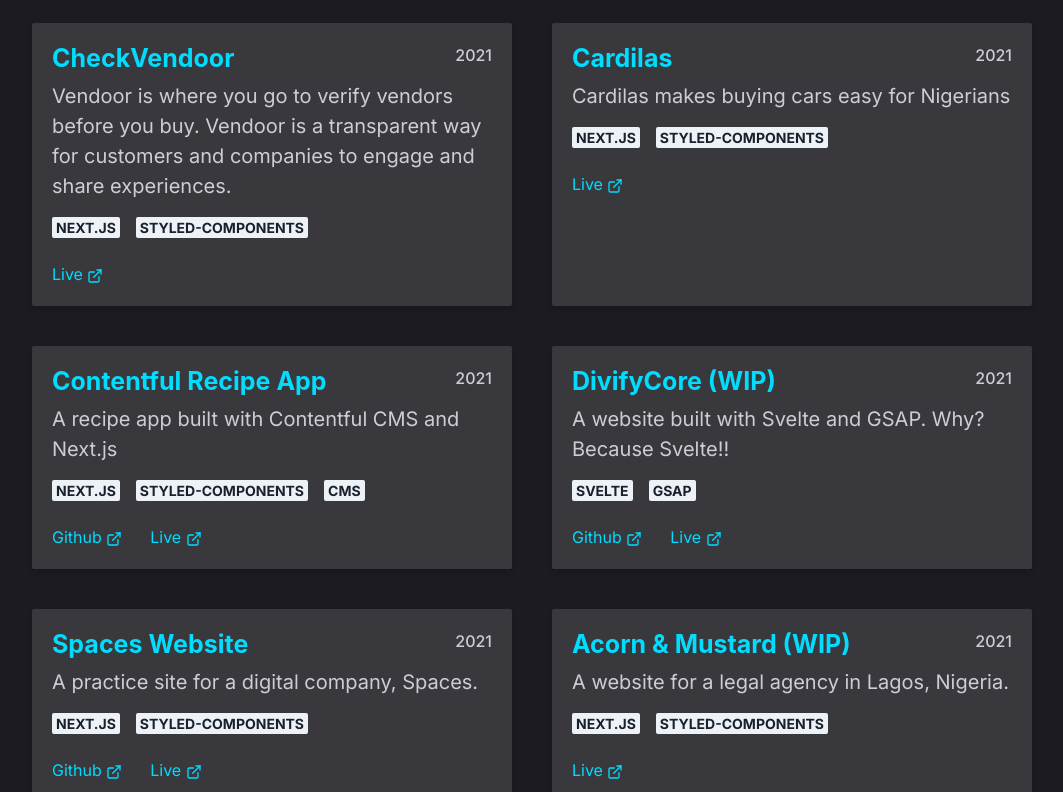
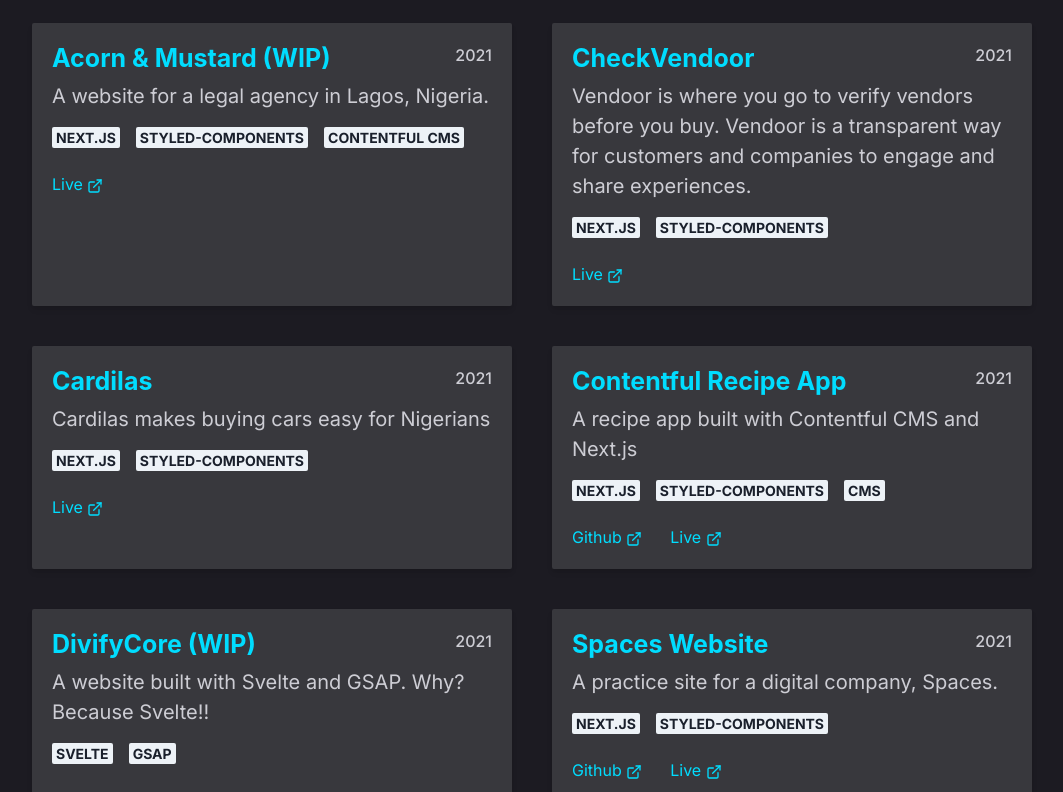
Before and after one commit to nefejames/my-portfolio-v3, a Next.js app: page / in a window 1280 px wide. Shown: the part 547-1339 px from the top of the page, without its empty margins (108-1171 px from the left). Built offline with nearby package versions, Linux system fonts and the light colour scheme.

Commit message:
moved project ids to uuid; added Acorn&Mustard project

```diff
--- a/package.json
+++ b/package.json
@@ -18,6 +18,7 @@
     "next": "10.1.3",
     "react": "17.0.2",
     "react-dom": "17.0.2",
-    "react-icons": "^4.2.0"
+    "react-icons": "^4.2.0",
+    "uuid": "^8.3.2"
   }
 }
--- /dev/null
+++ b/projectsData.js
@@ -0,0 +1,98 @@
+import { v4 as uuidv4 } from "uuid";
+
+const projectsData = [
+  {
+    id: uuidv4(),
+    title: "Acorn & Mustard (WIP)",
+    details: "A website for a legal agency in Lagos, Nigeria.",
+    tags: ["Next.js", "styled-components", "Contentful CMS"],
+    year: "2021",
+    liveUrl: "https://www.acornandmustard.com/",
+  },
+  {
+    id: uuidv4(),
+    title: "CheckVendoor",
+    details:
+      "Vendoor is where you go to verify vendors before you buy. Vendoor is a transparent way for customers and companies to engage and share experiences.",
+    tags: ["Next.js", "styled-components"],
+    year: "2021",
+
+    liveUrl: "https://www.checkvendoor.com/",
+  },
+  {
+    id: uuidv4(),
+    title: "Cardilas",
+    details: "Cardilas makes buying cars easy for Nigerians",
+    tags: ["Next.js", "styled-components"],
+    year: "2021",
+    liveUrl: "https://ceedcap-cardilas.vercel.app/",
+  },
+  {
+    id: uuidv4(),
+    title: "Contentful Recipe App",
+    details: "A recipe app built with Contentful CMS and Next.js",
+    tags: ["Next.js", "styled-components", "CMS"],
+    year: "2021",
+    githubUrl: "https://github.com/nefejames/contentful-recipe-app",
+    liveUrl: "https://contentful-recipe-app.vercel.app/",
+  },
+  {
+    id: uuidv4(),
+    title: "DivifyCore (WIP)",
+    details: "A website built with Svelte and GSAP. Why? Because Svelte!! ",
+    tags: ["Svelte", "GSAP"],
+    year: "2021",
+    githubUrl: "https://github.com/nefejames/divify-core",
+    liveUrl: "https://stoic-carson-8ed644.netlify.app/",
+  },
+  {
+    id: uuidv4(),
+    title: "Spaces Website",
+    details: "A practice site for a digital company, Spaces.",
+    tags: ["Next.js", "styled-components"],
+    year: "2021",
+    githubUrl: "https://github.com/nefejames/spaces-website",
+    liveUrl: "https://spaces-website.vercel.app/",
+  },
+
+  {
+    id: uuidv4(),
+    title: "ShipQuik Logisitcs",
+    details: "A demo website for a logistics company based in Lagos.",
+    tags: ["css", "js"],
+    year: "2020",
+    githubUrl: "https://github.com/nefejames/shiq-quik",
+    liveUrl: "https://daddynefs-shipquik.netlify.app/",
+  },
+  {
+    id: uuidv4(),
+    title: "Recipe App",
+    details:
+      "An application to search for different recipes built using the Edamam API. ",
+    tags: ["css", "react"],
+    year: "2020",
+    githubUrl: "https://github.com/nefejames/react-recipe-app",
+    liveUrl: "https://daddynefs-recipe.netlify.app/",
+  },
+  {
+    id: uuidv4(),
+    title: "Image Search App",
+    details:
+      "An application to search through different pictures built using the Pixalbay API.",
+    tags: ["sass", "js"],
+    year: "2020",
+    githubUrl: "https://github.com/nefejames/image-search-app",
+    liveUrl: "https://daddynefs-image-search.netlify.app/",
+  },
+  {
+    id: uuidv4(),
+    title: "Geo-search app",
+    details: "A weather data built using Google Maps and Autocomplete APIs. ",
+    tags: ["css", "js"],
+    year: "2019",
+    githubUrl: "https://github.com/nefejames/DevC-GeoSearch",
+    liveUrl: "https://nefejames.github.io/DevC-GeoSearch/",
+  },
+];
+
+export default projectsData;
--- a/sections/Projects.js
+++ b/sections/Projects.js
@@ -1,100 +1,6 @@
 import { Grid } from "../layout/index";
 import { ProjectCard, SectionContainer } from "../components/index";
-
-const projectsData = [
-  {
-    id: 1,
-    title: "CheckVendoor",
-    details:
-      "Vendoor is where you go to verify vendors before you buy. Vendoor is a transparent way for customers and companies to engage and share experiences.",
-    tags: ["Next.js", "styled-components"],
-    year: "2021",
-
-    liveUrl: "https://www.checkvendoor.com/",
-  },
-  {
-    id: 2,
-    title: "Cardilas",
-    details: "Cardilas makes buying cars easy for Nigerians",
-    tags: ["Next.js", "styled-components"],
-    year: "2021",
-    liveUrl: "https://ceedcap-cardilas.vercel.app/",
-  },
-  {
-    id: 3,
-    title: "Contentful Recipe App",
-    details: "A recipe app built with Contentful CMS and Next.js",
-    tags: ["Next.js", "styled-components", "CMS"],
-    year: "2021",
-    githubUrl: "https://github.com/nefejames/contentful-recipe-app",
-    liveUrl: "https://contentful-recipe-app.vercel.app/",
-  },
-  {
-    id: 4,
-    title: "DivifyCore (WIP)",
-    details: "A website built with Svelte and GSAP. Why? Because Svelte!! ",
-    tags: ["Svelte", "GSAP"],
-    year: "2021",
-    githubUrl: "https://github.com/nefejames/divify-core",
-    liveUrl: "https://stoic-carson-8ed644.netlify.app/",
-  },
-  {
-    id: 5,
-    title: "Spaces Website",
-    details: "A practice site for a digital company, Spaces.",
-    tags: ["Next.js", "styled-components"],
-    year: "2021",
-    githubUrl: "https://github.com/nefejames/spaces-website",
-    liveUrl: "https://spaces-website.vercel.app/",
-  },
-  {
-    id: 6,
-    title: "Acorn & Mustard (WIP)",
-    details: "A website for a legal agency in Lagos, Nigeria.",
-    tags: ["Next.js", "styled-components"],
-    year: "2021",
-    liveUrl: "https://acorn-and-mustard.vercel.app/",
-  },
-  {
-    id: 7,
-    title: "ShipQuik Logisitcs",
-    details: "A demo website for a logistics company based in Lagos.",
-    tags: ["css", "js"],
-    year: "2020",
-    githubUrl: "https://github.com/nefejames/shiq-quik",
-    liveUrl: "https://daddynefs-shipquik.netlify.app/",
-  },
-  {
-    id: 8,
-    title: "Recipe App",
-    details:
-      "An application to search for different recipes built using the Edamam API. ",
-    tags: ["css", "react"],
-    year: "2020",
-    githubUrl: "https://github.com/nefejames/react-recipe-app",
-    liveUrl: "https://daddynefs-recipe.netlify.app/",
-  },
-  {
-    id: 9,
-    title: "Image Search App",
-    details:
-      "An application to search through different pictures built using the Pixalbay API.",
-    tags: ["sass", "js"],
-    year: "2020",
-    githubUrl: "https://github.com/nefejames/image-search-app",
-    liveUrl: "https://daddynefs-image-search.netlify.app/",
-  },
-  {
-    id: 10,
-    title: "Geo-search app",
-    details: "A weather data built using Google Maps and Autocomplete APIs. ",
-    tags: ["css", "js"],
-    year: "2019",
-    githubUrl: "https://github.com/nefejames/DevC-GeoSearch",
-    liveUrl: "https://nefejames.github.io/DevC-GeoSearch/",
-  },
-];
-
+import projectsData from "../projectsData";
 export default function Projects() {
   return (
     <SectionContainer sectionTitle="My Projects">
```
Also changed, not shown: 1 other file (tests, documents, lock files or other folders).
